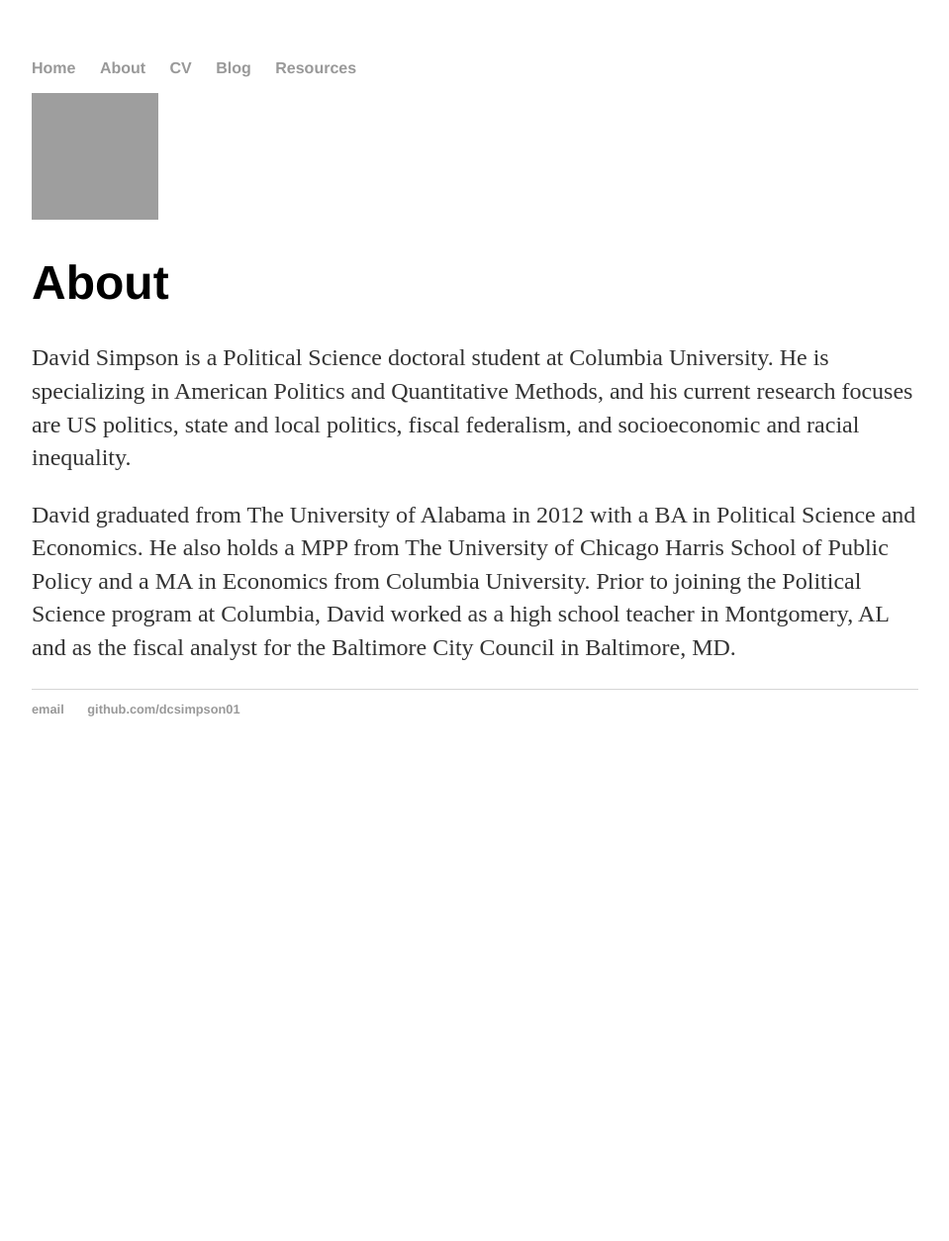
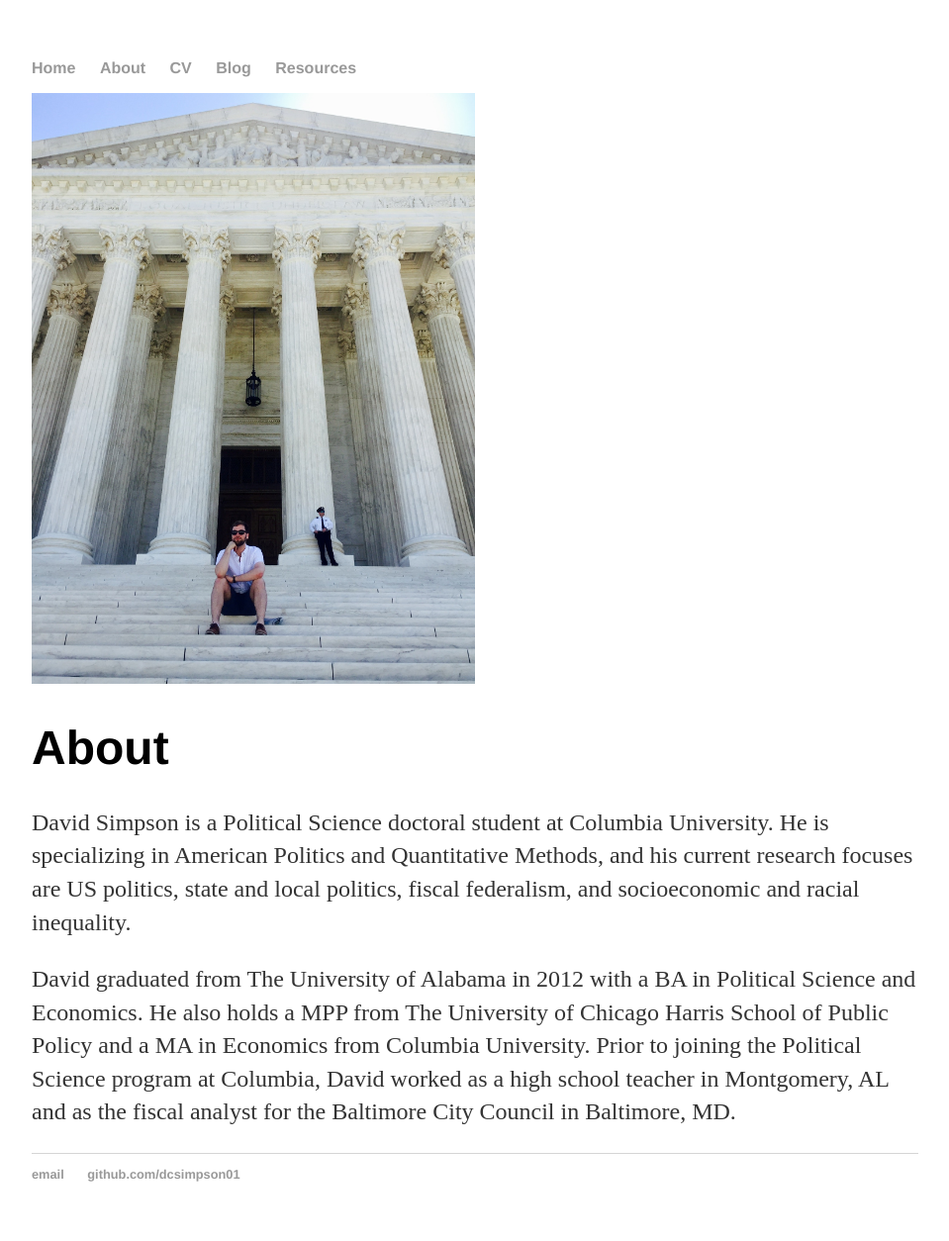
Before and after one commit to dcsimpson01/dcsimpson01.github.io, a Jekyll site: the page built from about/index.html, in a window 1280 px wide. Shown: the whole page at 99% size, without its empty margins (160-1119 px from the left). Built offline with Jekyll 4.4.1, drawn with Linux system fonts in a browser that asks for light colours; before the commit the page ends 900 px from its top, so only the background shows below that.

Commit message:
Update index.html

```diff
--- a/about/index.html
+++ b/about/index.html
@@ -5,7 +5,7 @@ title: About David Simpson
 
 		<div class="about">
 
-			<img src="https://dcsimpson01.github.io/docs/David_Bike.jpg" alt="David with Bike" style="width:128px;height:128px;">
+			<img src="https://dcsimpson01.github.io/docs/David_SC.jpg" alt="David at Supreme Court" style= "width:50%;height:50%;">
 			<h1>About</h1>
 
       <p>David Simpson is a Political Science doctoral student at Columbia University. He is specializing in American Politics and Quantitative Methods, and his current research focuses are US politics, state and local politics, fiscal federalism, and socioeconomic and racial inequality.</p>
```
